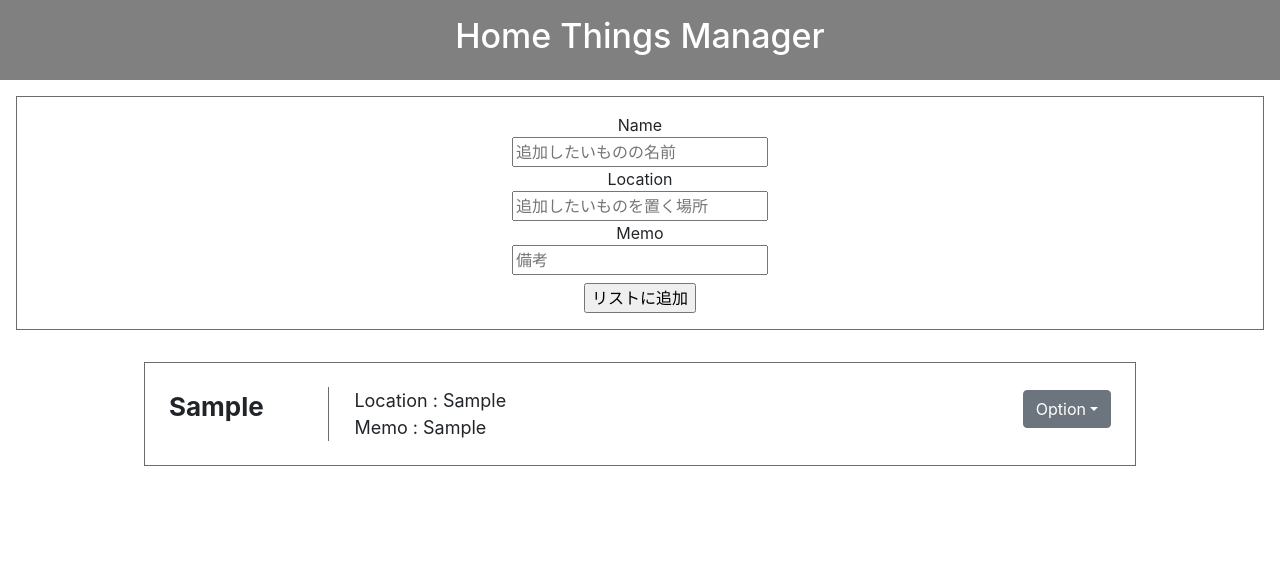
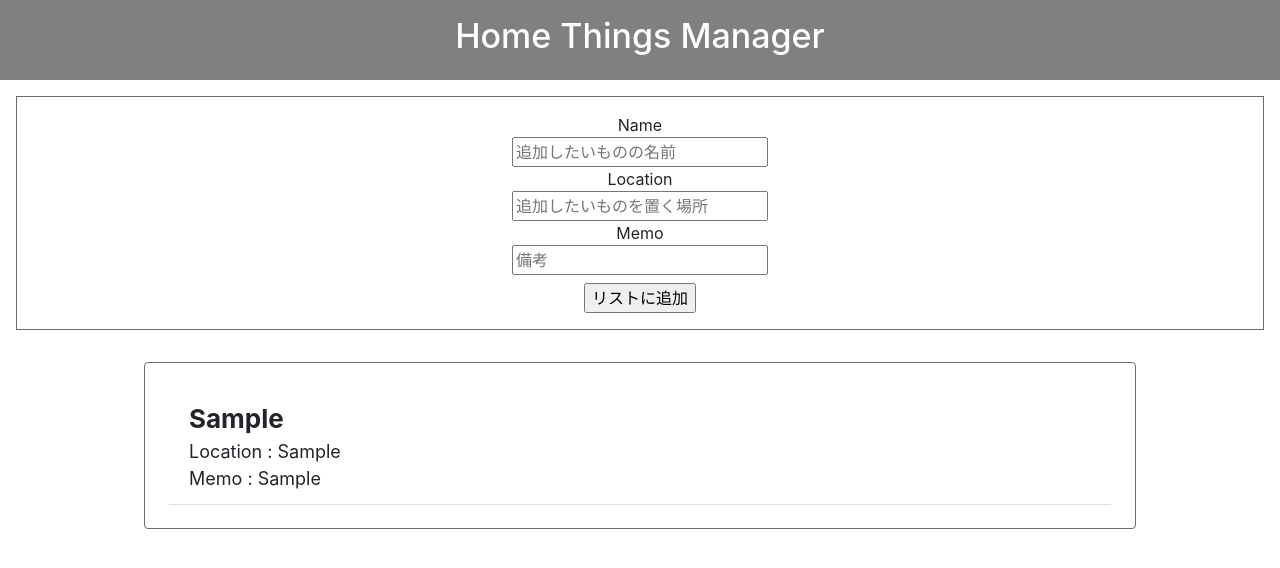
Before and after one commit to nak-yr/homethings-manager, a React (Create React App) app: page / in a window 1280 px wide. Both pictures are taken after typing "Sample", "Sample", "Sample" into the empty fields and a click on the input "リストに追加". Shown: the top 568 px of the page. Built offline with nearby package versions, Linux system fonts and the light colour scheme.

Commit message:
react-bootstrapの導入に伴いカードの表示方法やボタンクリックでの挙動を変更

```diff
--- a/src/App.css
+++ b/src/App.css
@@ -22,6 +22,7 @@ ul {
 li {
   display: flex;
   flex-direction: row;
+  word-break: break-word;
 }
 ul.ListDispWhole {
   margin: auto;
@@ -77,3 +78,34 @@ ul.ListDispProps {
   border-style: solid;
   border-color: #6b6b6b;
 }
+
+.ThingName {
+  font-weight: bold;
+  font-size: calc(10px + 2vmin);
+}
+.ThingChild {
+  font-size: calc(10px + 1vmin);
+}
+
+.AccordContent {
+  width: 80vw;
+  margin: auto;
+  cursor: pointer;
+}
+
+.card {
+  margin-right: auto;
+  padding: 3vmin;
+  margin: 2vmin;
+  border-width: 1px;
+  border-style: solid;
+  border-color: #6b6b6b;
+  transition: .3s;
+}
+.card:hover {
+  border-width: 1px;
+  box-shadow: 0.5vw 0.5vw #6b6b6b;
+}
+.card-header {
+  background-color: white;
+}
--- /dev/null
+++ b/src/components/AccordionDisp.jsx
@@ -0,0 +1,32 @@
+import React from 'react';
+import {Accordion, Card, Button} from 'react-bootstrap';
+import '../App.css';
+import OptionButton from './OptionButton';
+
+class AccordionDisp extends React.Component {
+    render () {
+        var name = this.props.name;
+        var location = this.props.location;
+        var memo = this.props.memo;
+        return (
+            <Accordion className="AccordContent">
+                <Card>
+                    <Accordion.Toggle as={Card.Header} eventKey="0">
+                        <ul className="ListDispWhole">
+                            <li className="ThingName">{name}</li>
+                            <li className="ThingChild">Location : {location}</li>
+                            <li className="ThingChild">Memo : {memo}</li>
+                        </ul>
+                    </Accordion.Toggle>
+                    <Accordion.Collapse eventKey="0">
+                        <Card.Body>
+                            <OptionButton />
+                        </Card.Body>
+                    </Accordion.Collapse>
+                </Card>
+            </Accordion>
+        );
+    }
+}
+
+export default AccordionDisp;
--- a/src/components/DDMenuBootstrap.jsx
+++ /dev/null
@@ -1,29 +0,0 @@
-import React from 'react';
-import {Dropdown} from 'react-bootstrap';
-
-class DDMenuBootstrap extends React.Component {
-
-    handleClickEdit () {
-        alert("機能は後日実装");
-    }
-
-    handleClickDelete () {
-        alert("機能は後日実装");
-    }
-
-    render () {
-        return (
-            <Dropdown>
-                <Dropdown.Toggle variant="secondary" id="dropdown-basic">Option</Dropdown.Toggle>
-
-                <Dropdown.Menu>
-                    <Dropdown.Item onClick={this.handleClickEdit.bind(this)}>編集</Dropdown.Item>
-                    <Dropdown.Item onClick={this.handleClickDelete.bind(this)}>削除</Dropdown.Item>
-                </Dropdown.Menu>
-            </Dropdown>
-        );
-    }
-
-}
-
-export default DDMenuBootstrap;
--- /dev/null
+++ b/src/components/OptionButton.jsx
@@ -0,0 +1,43 @@
+import React from 'react';
+import {Button, Modal} from 'react-bootstrap';
+import '../App.css';
+
+class OptionButton extends React.Component {
+    constructor(){
+        super();
+        this.state = {
+            show: false,
+        }
+    }
+
+    handleClickEdit () {
+        this.setState({show: !this.state.show});
+    }
+
+    handleClose () {
+        this.setState({show: !this.state.show});
+    }
+
+    render() {
+        return (
+            <>
+            <Button variant="outline-secondary" onClick={this.handleClickEdit.bind(this)}>このカードを編集</Button>{' '}
+            <Button variant="outline-danger">このカードを削除</Button>
+
+            <Modal show={this.state.show} onHide={this.handleClose.bind(this)}>
+            <Modal.Header closeButton>
+                <Modal.Title>編集・削除機能</Modal.Title>
+            </Modal.Header>
+            <Modal.Body>機能は後日実装予定です。</Modal.Body>
+            <Modal.Footer>
+                <Button variant="outline-secondary" onClick={this.handleClose.bind(this)}>
+                OK
+                </Button>
+            </Modal.Footer>
+            </Modal>
+            </>
+        );
+    }
+}
+
+export default OptionButton;
--- a/src/components/ThingsList.jsx
+++ b/src/components/ThingsList.jsx
@@ -1,5 +1,5 @@
 import React from 'react';
-import DDMenuBootstrap from './DDMenuBootstrap';
+import AccordionDisp from './AccordionDisp';
 import '../App.css';
 
 class ThingsList extends React.Component {
@@ -37,22 +37,18 @@ class ThingsList extends React.Component {
                 }
             }>
                 <label>
-                    Name<input id="name" placeholder="追加したいものの名前" />
-                    Location<input id="location" placeholder="追加したいものを置く場所" />
-                    Memo<input id="memo" placeholder="備考" />
+                    Name<input id="name" placeholder="追加したいものの名前" required/>
+                    Location<input id="location" placeholder="追加したいものを置く場所" required/>
+                    Memo<input id="memo" placeholder="備考" required/>
                 </label>
                 <input type="submit" value="リストに追加"/>
             </form>
             <div>
                 <ul className="ListDispWhole">
-                    {this.state.thingsList.map((thing, index) =>
-                        <li key={index} className="ListDispThing">{thing.name}
-                            <ul className="ListDispProps">
-                                <li>Location : {thing.location}</li>
-                                <li>Memo : {thing.memo}</li>
-                            </ul>
-                            <DDMenuBootstrap />
-                        </li>
+                    {this.state.thingsList.map( thing =>
+                        <>
+                        <AccordionDisp name={thing.name} location={thing.location} memo={thing.memo} />
+                        </>
                         )
                     }
                 </ul>
```
